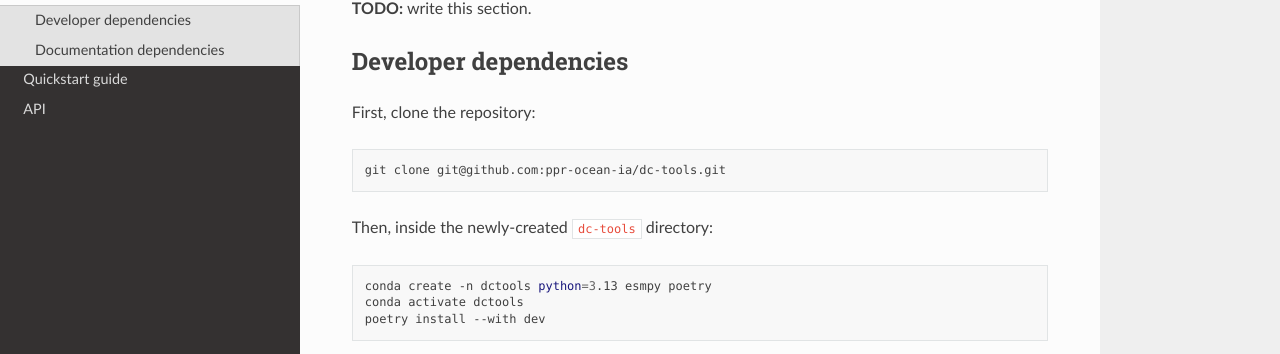
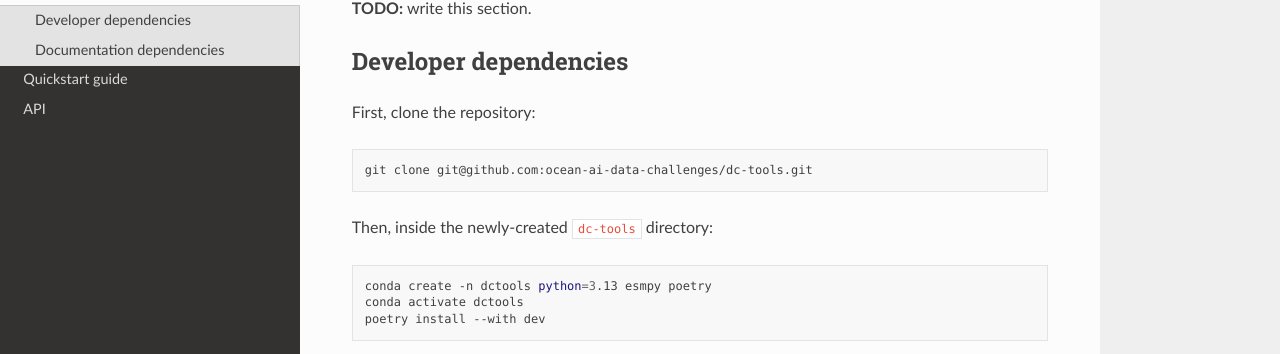
Before and after one commit to ocean-ai-data-challenges/dc-tools, a Sphinx documentation site: the page built from docs/source/usage/installation.md, in a window 1280 px wide and 962 px high. Shown: the part 163-517 px from the top of the window. Built offline with Sphinx 7.4.7 and the Read the Docs theme 3.1.0, drawn with Linux system fonts in a browser that asks for light colours.

Commit message:
Fixed git repo link

````diff
--- a/docs/source/usage/installation.md
+++ b/docs/source/usage/installation.md
@@ -7,7 +7,7 @@
 First, clone the repository:
 
 ```bash
-git clone git@github.com:ppr-ocean-ia/dc-tools.git
+git clone git@github.com:ocean-ai-data-challenges/dc-tools.git
 ```
 
 Then, inside the newly-created `dc-tools` directory:
````
